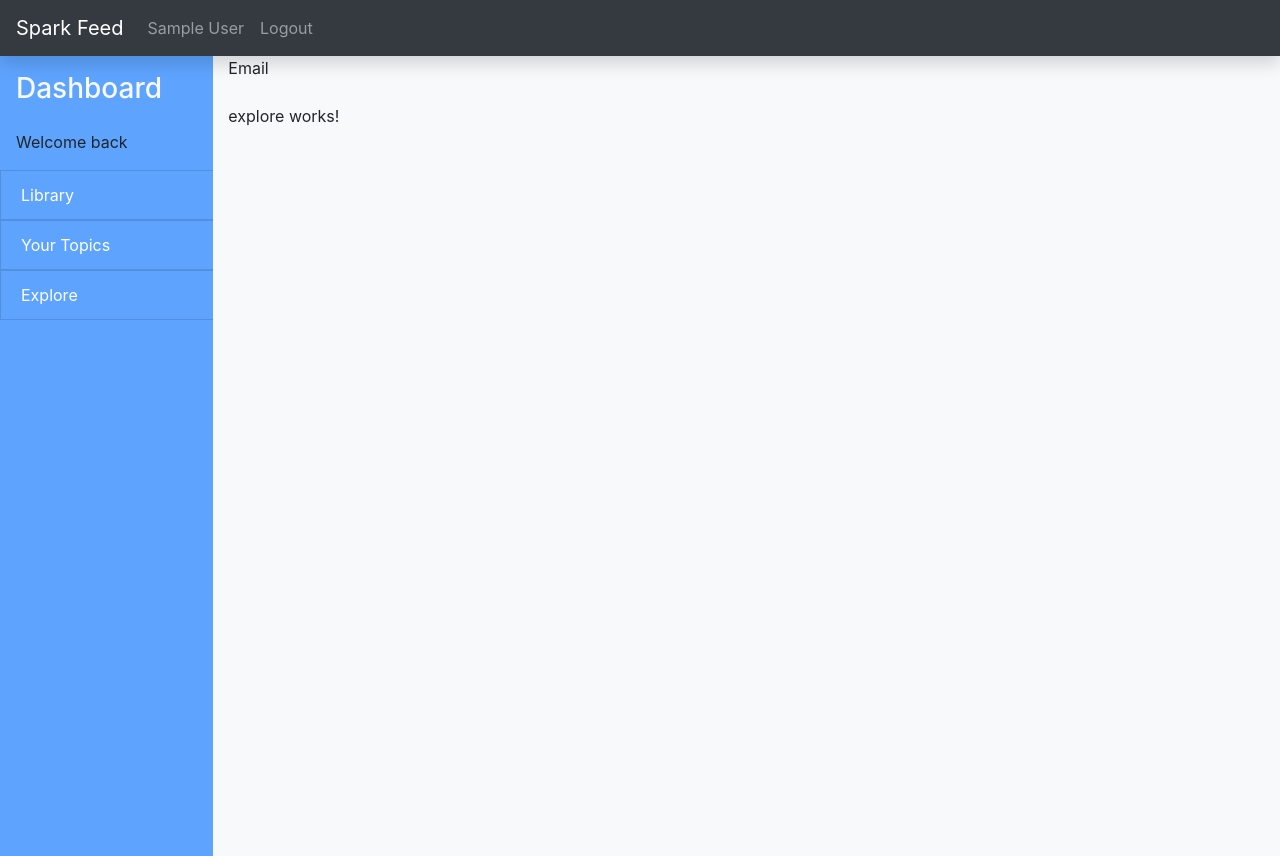
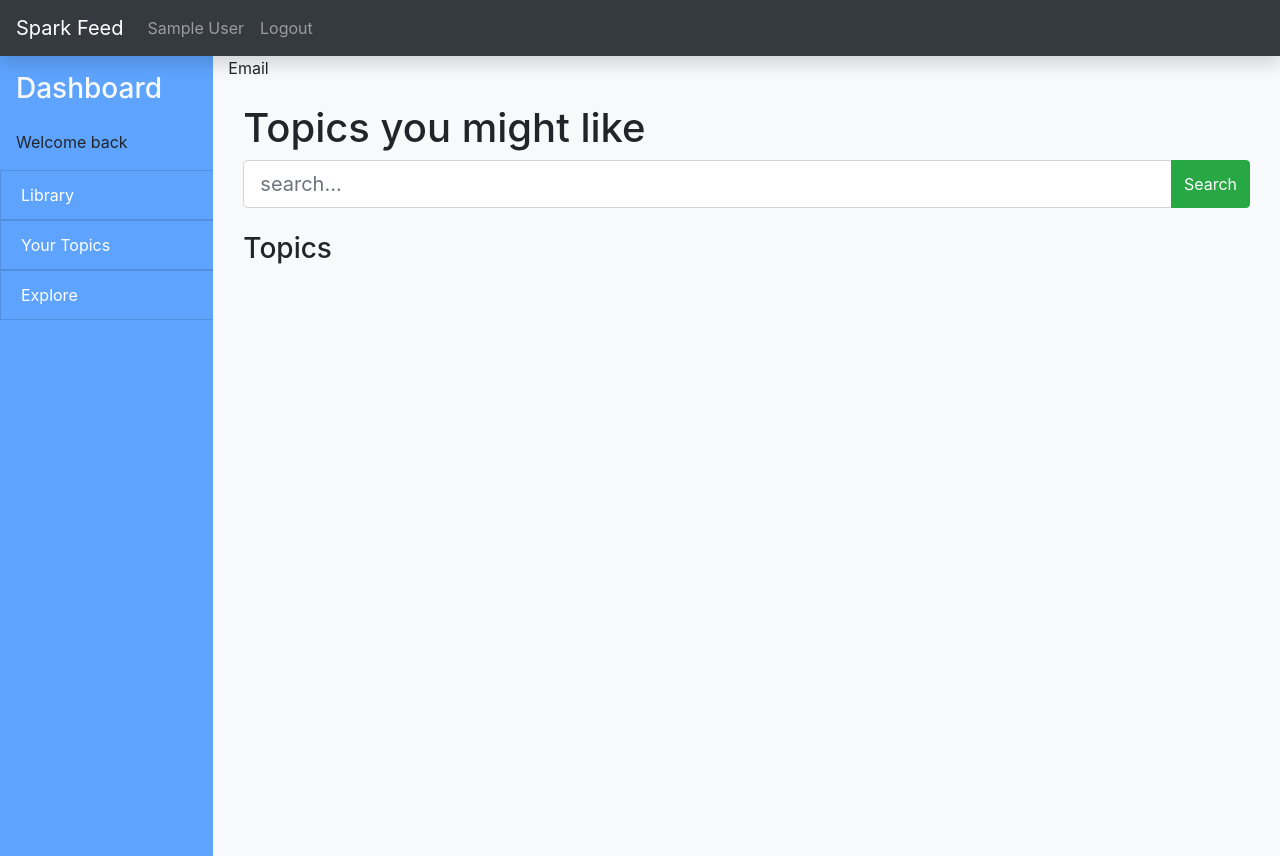
Before and after one commit to mpage544165/Spark-Feed, an Angular app in the folder client/: page /profile/explore in a window 1280 px wide. Built offline with nearby package versions, Linux system fonts and the light colour scheme; no server answers; sample sign-in values are in the browser's storage.

Commit message:
Begin work on explore component

```diff
--- a/client/src/app/article.service.ts
+++ b/client/src/app/article.service.ts
@@ -69,9 +69,6 @@ export class ArticleService {
   }
 
   public getUserArticles() {
-    this.http.get('api/articles', { headers: { Authorization: `Bearer ${this.auth.getToken()}`}})
-      .subscribe(res => {
-        console.log(res);
-      })
+    return this.http.get('api/articles', { headers: { Authorization: `Bearer ${this.auth.getToken()}`}});
   }
 }
--- a/client/src/app/explore/explore.component.html
+++ b/client/src/app/explore/explore.component.html
@@ -1 +1,14 @@
-<p>explore works!</p>
+
+<div class="container">
+
+    <h1>Topics you might like</h1>
+
+    <div class="input-group mb-4">
+        <input class="form-control form-control-lg" type="search" placeholder="search..."/>
+        <div class="input-group-append">
+            <button class="btn btn-success">Search</button>
+        </div>
+    </div>
+
+    <h3>Topics</h3>
+</div>
--- a/client/src/app/explore/explore.component.ts
+++ b/client/src/app/explore/explore.component.ts
@@ -1,4 +1,5 @@
 import { Component, OnInit } from '@angular/core';
+import { ArticleService } from '../article.service';
 
 @Component({
   selector: 'app-explore',
@@ -7,9 +8,15 @@ import { Component, OnInit } from '@angular/core';
 })
 export class ExploreComponent implements OnInit {
 
-  constructor() { }
+  constructor(private articleService:ArticleService) { }
+
+  articles = [];
 
   ngOnInit(): void {
+    this.articleService.getUserArticles()
+      .subscribe(data => {
+        console.log(data);
+      })
   }
 
 }
```
